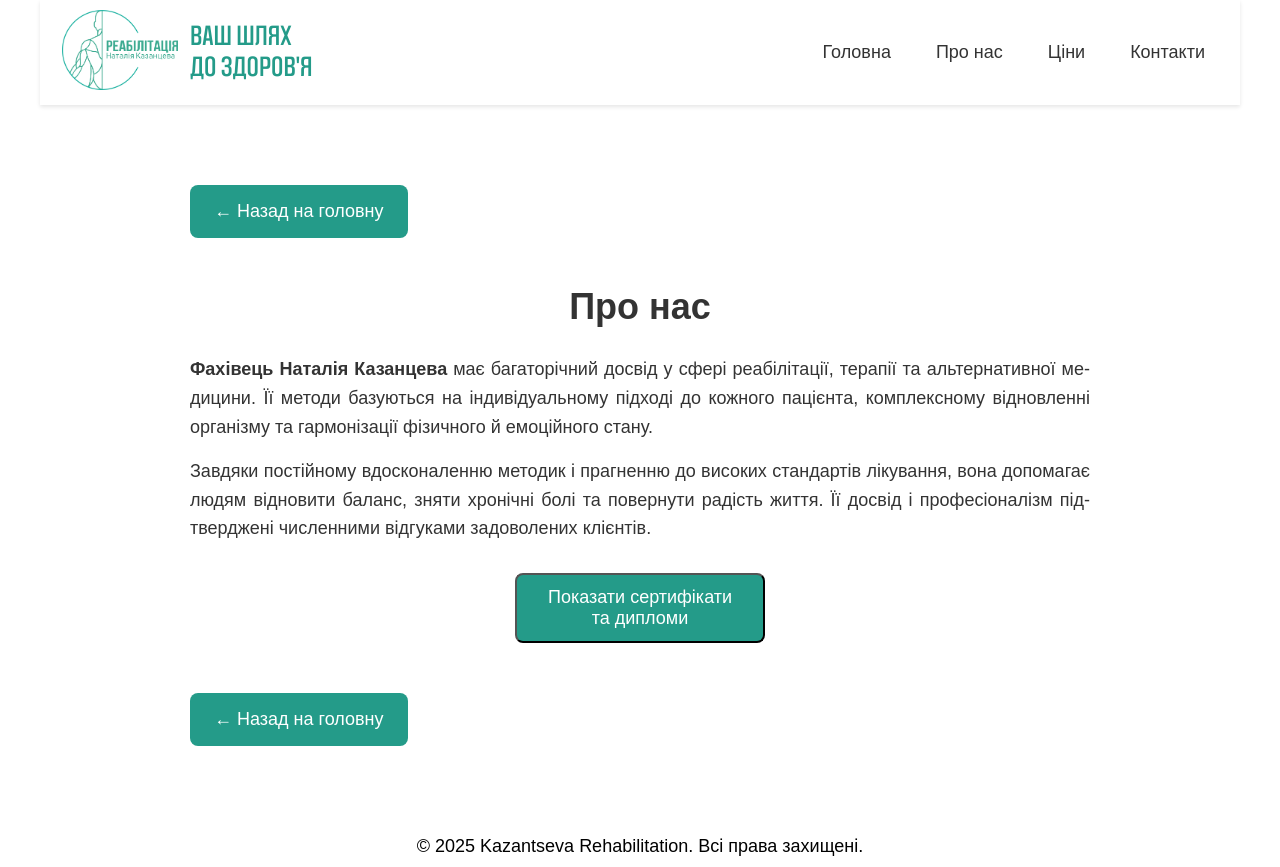
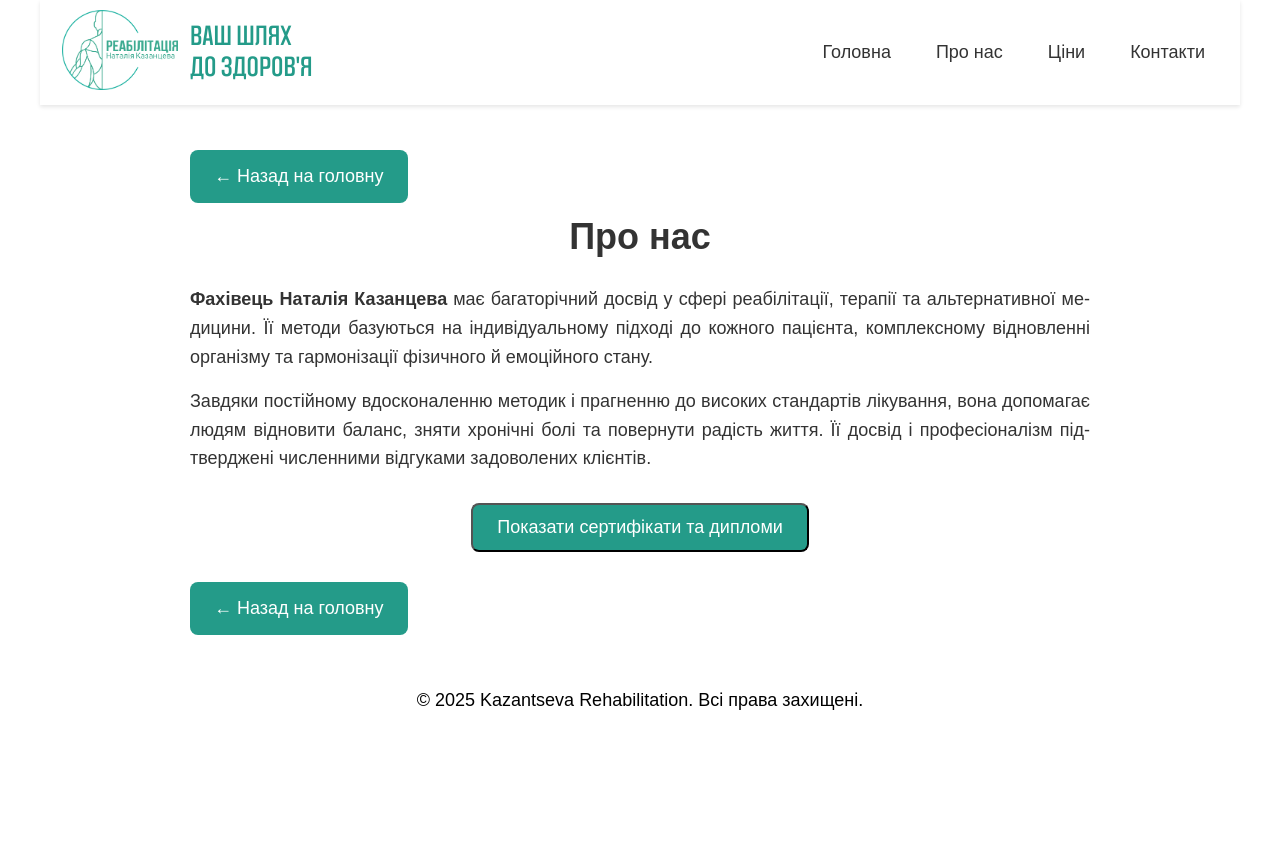
Before and after one commit to RicConey/kazantseva-rehab, a Next.js app: page /about in a window 1280 px wide. After the commit the page ends 800 px from the top, so only its background shows below. Built offline with nearby package versions, Linux system fonts and the light colour scheme.

Commit message:
Разная косметика и привел кнопки Назад к единому стилю

```diff
--- a/app/about/About.module.css
+++ b/app/about/About.module.css
@@ -1,24 +1,16 @@
 /* Контейнер для кнопок "Назад на головну" (вверху и внизу) */
 .backButtonContainer {
     display: flex;
-    justify-content: flex-start; /* Выровняли влево */
-    margin: 20px 0;
+    justify-content: flex-start;
+    margin: 5px 0;
 }
 
-/* Контейнер для кнопки "Показати сертифікати та дипломи" */
-.certButtonContainer {
-    display: flex;
-    justify-content: center; /* Кнопка по центру */
-    margin: 30px 0;
-}
-
-/* Универсальные стили для кнопок */
+/* Унифицированный стиль для кнопки "Назад" */
 .backButton {
     display: inline-block;
-    margin: 20px 0;
     padding: 12px 24px;
     background: #249B89; /* Основной цвет логотипа */
-    color: #fff;
+    color: white;
     text-decoration: none;
     border-radius: 8px;
     font-size: 1rem;
@@ -26,6 +18,23 @@
     transition: transform 0.2s, background 0.2s;
 }
 
+.backButton:hover {
+    transform: translateY(-3px);
+    background: #1D8473;
+}
+
+.backButton:active {
+    transform: translateY(0);
+}
+
+/* Контейнер для кнопки "Показати сертифікати та дипломи" */
+.certButtonContainer {
+    display: flex;
+    justify-content: center;
+    margin: 30px 0;
+}
+
+/* Унифицированный стиль для кнопки "Показати сертифікати" */
 .certButton {
     display: inline-block;
     padding: 12px 24px;
@@ -37,36 +46,30 @@
     font-weight: 500;
     transition: transform 0.2s, background 0.2s;
     text-align: center;
-    width: 250px; /* Фиксированная ширина для соответствия кнопкам в услугах */
 }
 
-/* Эффект наведения */
-.backButton:hover,
 .certButton:hover {
     transform: translateY(-3px);
     background: #1D8473;
 }
 
-/* Эффект нажатия */
-.backButton:active,
 .certButton:active {
     transform: translateY(0);
 }
 
 .section {
     padding: 20px;
-    max-width: 900px; /* Делаем такой же, как на других страницах */
+    max-width: 900px;
     margin: 0 auto;
     text-align: justify;
     line-height: 1.6;
-    font-family: inherit; /* Используем общий шрифт сайта */
-    color: #333; /* Цвет текста */
-    hyphens: auto; /* Автоматические переносы */
+    font-family: inherit;
+    color: #333;
+    hyphens: auto;
     word-wrap: break-word;
     overflow-wrap: break-word;
 }
 
-/* Заголовок */
 .title {
     text-align: center;
     font-size: 2rem;
@@ -74,7 +77,16 @@
     margin-bottom: 20px;
 }
 
-/* Абзацы */
 .section p {
-    margin-bottom: 15px; /* Делаем отступы между абзацами */
+    margin-bottom: 15px;
 }
+
+@media (max-width: 600px) {
+    .container {
+        padding: 5px;
+    }
+    .backButton {
+        width: 100%; /* Растягиваем кнопку на всю ширину на мобильных */
+        text-align: center;
+    }
+}
--- a/app/prices/Prices.module.css
+++ b/app/prices/Prices.module.css
@@ -7,11 +7,11 @@
 /* Контейнер для кнопки "Назад" */
 .backButtonContainer {
     display: flex;
-    justify-content: flex-start; /* Выравниваем влево */
-    margin: 10px 0;
+    justify-content: flex-start;
+    margin: 5px 0; /* Уменьшенное расстояние между шапкой и кнопкой */
 }
 
-/* Стиль кнопки "Назад" */
+/* Стиль кнопки "Назад" (унифицированный) */
 .backButton {
     display: inline-block;
     padding: 12px 24px;
@@ -29,6 +29,16 @@
     background: #1D8473;
 }
 
+.backButton:active {
+    transform: translateY(0);
+}
+
+/* Стиль заголовка */
+.title {
+    margin-bottom: 20px; /* Увеличенный отступ от заголовка до таблицы */
+    text-align: center;
+}
+
 .priceTable {
     width: 100%;
     border-collapse: collapse;
@@ -38,17 +48,21 @@
     overflow: hidden;
 }
 
-.priceTable th,
+/* Заголовки таблицы */
+.priceTable th {
+    padding: 8px 12px;
+    border: 1px solid #ddd;
+    background: #249B89;
+    color: white;
+    font-weight: bold;
+    text-align: center; /* Центрирование текста в заголовках */
+}
+
+/* Ячейки таблицы */
 .priceTable td {
     padding: 8px 12px;
     border: 1px solid #ddd;
     text-align: left;
-}
-
-.priceTable th {
-    background: #249B89;
-    color: white;
-    font-weight: bold;
 }
 
 /* Мобильная версия */
@@ -57,16 +71,13 @@
         font-size: 14px;
         padding: 6px 10px;
     }
-
     .priceTable td {
         font-size: 14px;
         padding: 6px 10px;
     }
-
     .container {
         padding: 5px;
     }
-
     .backButton {
         width: 100%; /* Растягиваем кнопку на всю ширину на мобильных */
         text-align: center;
@@ -79,7 +90,6 @@
     display: inline-block;
 }
 
-/* Клик по этому слову вызывает tooltip */
 .tooltipTrigger {
     color: #249B89;
     font-weight: 600;
@@ -87,14 +97,11 @@
     text-decoration: underline dotted;
 }
 
-/* Базовые стили tooltip */
 .tooltipText {
     position: absolute;
     bottom: 130%;
     left: 50%;
     transform: translateX(-50%);
-
-    /* Цвет фона, скругления и т.п. */
     background-color: #249B89;
     color: white;
     padding: 8px 10px;
@@ -103,23 +110,16 @@
     line-height: 1.2;
     text-align: justify;
     z-index: 9999;
-
-    /* Для плавного появления */
     opacity: 0;
     visibility: hidden;
     transition: opacity 0.3s ease;
-
-    /* Позволяем переносы и задаём разумную ширину */
     white-space: normal;
     overflow-wrap: break-word;
     word-wrap: break-word;
     hyphens: auto;
-
-    /* Подберите нужные значения */
-    min-width: 200px;  /* или 250px, 300px — зависит от дизайна */
-    max-width: 400px;  /* или 500px и т.д. */
+    min-width: 200px;
+    max-width: 400px;
 }
-
 
 .tooltipVisible {
     opacity: 1;
--- a/app/services/[slug]/ServiceDetail.module.css
+++ b/app/services/[slug]/ServiceDetail.module.css
@@ -1,14 +1,13 @@
 /* Контейнер для кнопки "Назад" */
 .backButtonContainer {
     display: flex;
-    justify-content: flex-start; /* Размещаем кнопку слева */
-    margin: 20px 0;
+    justify-content: flex-start;
+    margin: 5px 0;
 }
 
-/* Кнопка "Назад" */
+/* Унифицированный стиль кнопки "Назад" */
 .backButton {
     display: inline-block;
-    width: 250px;
     padding: 12px 24px;
     background: #249B89;
     color: white;
```
